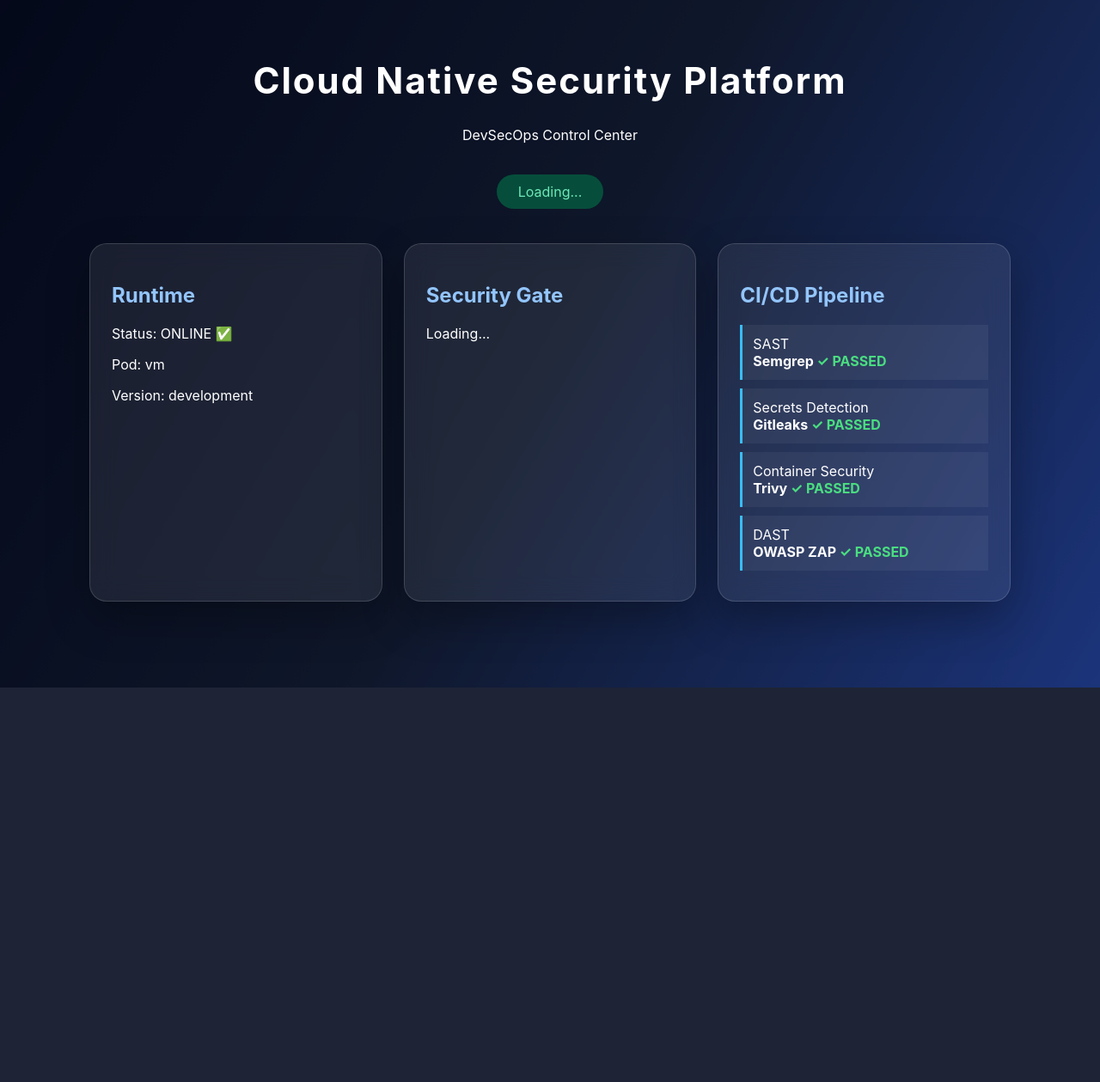
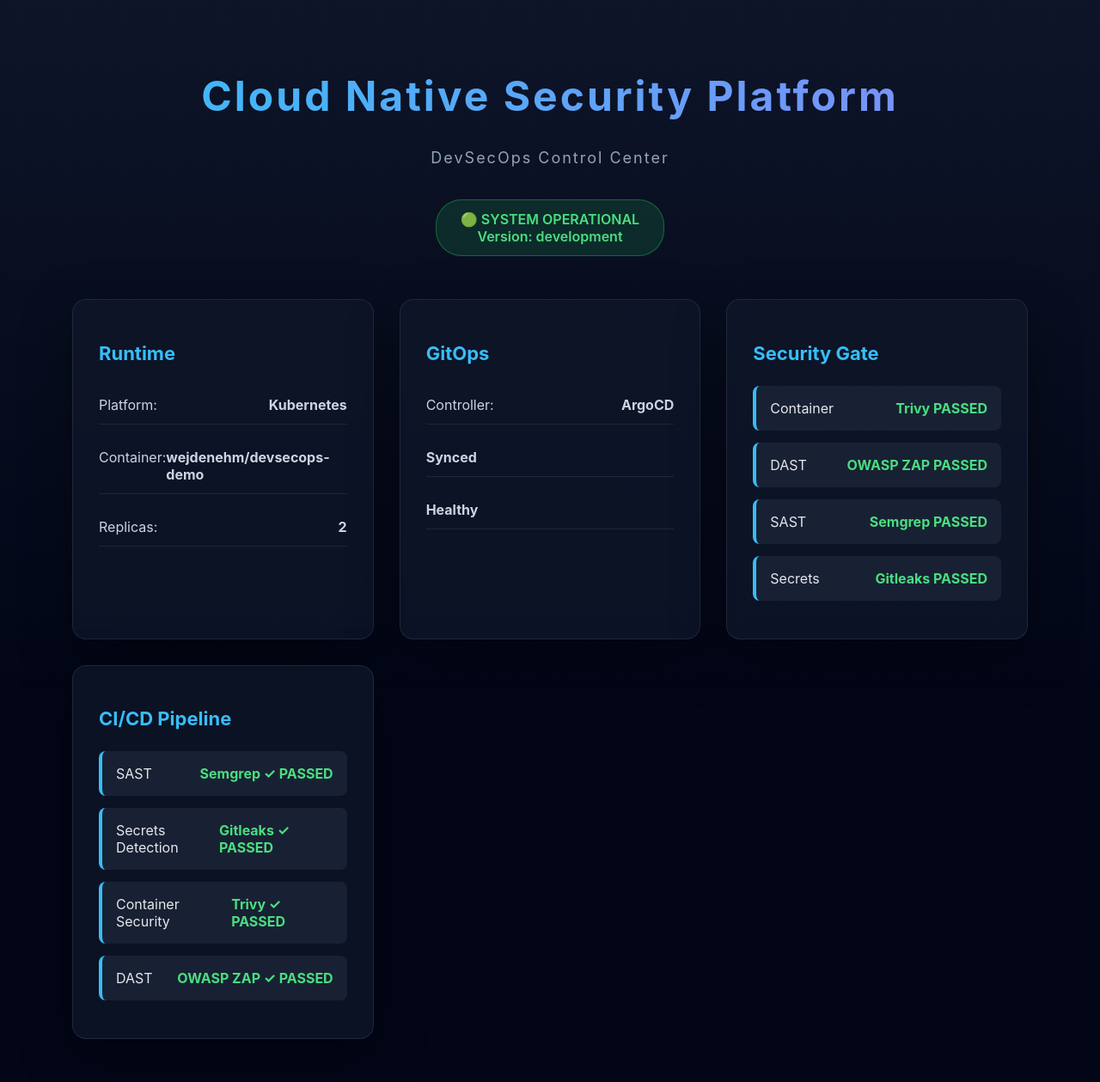
Before and after one commit to wejdeneh/devsecops-demo-app, a Flask app: page / in a window 1280 px wide. Shown: the whole page at 86% size. Before the commit the page ends 800 px from the top, so only its background shows below. Run offline with Flask 3, Linux system fonts and the light colour scheme.

Commit message:
feat: build dynamic DevSecOps control center dashboard

```diff
--- a/app/app.py
+++ b/app/app.py
@@ -97,6 +97,45 @@
             ]
         }
     )
+
+@app.route("/runtime")
+def runtime():
+
+    return jsonify(
+        {
+            "platform": "Kubernetes",
+            "namespace": "default",
+            "deployment": "devsecops-demo",
+            "replicas": 2,
+            "status": "Running",
+            "container": "wejdenehm/devsecops-demo"
+        }
+    )
+
+
+@app.route("/gitops")
+def gitops():
+
+    return jsonify(
+        {
+            "controller": "ArgoCD",
+            "sync_status": "Synced",
+            "health_status": "Healthy",
+            "deployment": "devsecops-demo"
+        }
+    )
+
+
+@app.route("/metrics-summary")
+def metrics_summary():
+
+    return jsonify(
+        {
+            "requests": "active",
+            "monitoring": "Prometheus",
+            "metrics_endpoint": "/metrics"
+        }
+    )
 if __name__ == "__main__":
 
     app.run(
--- a/app/static/app.js
+++ b/app/static/app.js
@@ -1,4 +1,4 @@
-async function loadDashboard(){
+async function loadData(){
 
 
 const health =
@@ -6,22 +6,65 @@
 .then(r=>r.json());
 
 
-document.getElementById(
-"health-status"
-).innerHTML =
-"ONLINE ✅";
+document.getElementById("status")
+.innerHTML =
+`
+🟢 SYSTEM OPERATIONAL
+<br>
+Version:
+${health.version}
+`;
 
 
-document.getElementById(
-"hostname"
-).innerHTML =
-health.hostname;
+
+const runtime =
+await fetch("/runtime")
+.then(r=>r.json());
 
 
-document.getElementById(
-"version"
-).innerHTML =
-health.version;
+document.getElementById("runtime")
+.innerHTML =
+`
+<p>Platform:
+<b>${runtime.platform}</b>
+</p>
+
+<p>
+Container:
+<b>${runtime.container}</b>
+</p>
+
+<p>
+Replicas:
+<b>${runtime.replicas}</b>
+</p>
+
+`;
+
+
+
+const gitops =
+await fetch("/gitops")
+.then(r=>r.json());
+
+
+document.getElementById("gitops")
+.innerHTML =
+`
+<p>
+Controller:
+<b>${gitops.controller}</b>
+</p>
+
+<p class="success">
+${gitops.sync_status}
+</p>
+
+<p class="success">
+${gitops.health_status}
+</p>
+`;
+
 
 
 
@@ -31,44 +74,67 @@
 
 
 
-let pipelineHTML="";
+document.getElementById("pipeline")
+.innerHTML =
+pipeline.stages.map(stage=>
 
 
-pipeline.stages.forEach(stage=>{
-
-
-pipelineHTML += `
-
+`
 <div class="pipeline-item">
 
 ${stage.name}
 
 <br>
 
-<strong>
+<span class="success">
 ${stage.tool}
-</strong>
-
-<span class="success">
 ✓ ${stage.status}
 </span>
 
 
 </div>
 
-`;
+`
 
-});
+).join("");
 
 
-document.getElementById(
-"pipeline"
-).innerHTML=pipelineHTML;
+
+
+const security =
+await fetch("/security")
+.then(r=>r.json());
+
+
+document.getElementById("security")
+.innerHTML =
+
+
+Object.entries(security)
+.map(
+item =>
+
+`
+<div class="pipeline-item">
+
+${item[0]}
+
+<br>
+
+<span class="success">
+${item[1]}
+</span>
+
+
+</div>
+`
+
+)
+.join("");
 
 
 
 }
 
 
-
-loadDashboard();
+loadData();
--- a/app/static/style.css
+++ b/app/static/style.css
@@ -7,18 +7,25 @@
 
     margin:0;
 
+    min-height:100vh;
+
     font-family:
-    Inter,
+    "Inter",
+    "Segoe UI",
     Arial,
     sans-serif;
 
-    color:white;
+    color:#e5e7eb;
 
     background:#020617;
+
+    overflow-x:hidden;
 
 }
 
 
+
+/* Animated infrastructure grid */
 
 .background {
 
@@ -26,64 +33,117 @@
 
     inset:0;
 
+    z-index:-1;
+
     background:
+
     linear-gradient(
-120deg,
-#020617,
-#0f172a,
-#1e3a8a
+        rgba(15,23,42,.9),
+        rgba(2,6,23,.95)
+    ),
+
+    linear-gradient(
+        90deg,
+        rgba(56,189,248,.08) 1px,
+        transparent 1px
+    ),
+
+    linear-gradient(
+        rgba(56,189,248,.08) 1px,
+        transparent 1px
     );
 
+    background-size:
+    auto,
+    60px 60px,
+    60px 60px;
+
+
     animation:
-move 10s infinite alternate;
-
-z-index:-1;
+    gridMove 20s linear infinite;
 
 }
 
 
 
-@keyframes move {
+@keyframes gridMove {
 
     from {
-transform:scale(1);
+        background-position:
+        0 0,
+        0 0,
+        0 0;
     }
 
     to {
-transform:scale(1.2);
+        background-position:
+        0 0,
+        60px 60px,
+        60px 60px;
     }
 
 }
 
 
 
+/* Main container */
+
+
 .container {
 
     width:90%;
 
-max-width:1200px;
+    max-width:1400px;
 
     margin:auto;
 
-padding:40px;
+    padding:50px 20px;
 
 }
 
+
+
+/* Header */
 
 
 header {
 
     text-align:center;
 
-margin-bottom:40px;
+    margin-bottom:50px;
 
 }
 
 
 
-h1 {
+header h1 {
 
-font-size:42px;
+    font-size:48px;
+
+    font-weight:700;
+
+    letter-spacing:3px;
+
+    background:
+    linear-gradient(
+        90deg,
+        #38bdf8,
+        #818cf8
+    );
+
+    -webkit-background-clip:text;
+
+    color:transparent;
+
+}
+
+
+
+header p {
+
+    color:#94a3b8;
+
+    font-size:18px;
 
     letter-spacing:2px;
 
@@ -91,22 +151,38 @@
 
 
 
+/* System status */
+
+
 #status {
 
-display:inline-block;
+    display:inline-flex;
+
+    align-items:center;
+
+    gap:10px;
 
     margin-top:20px;
 
-padding:10px 25px;
+    padding:12px 28px;
 
-border-radius:20px;
+    border-radius:30px;
 
-background:#064e3b;
+    background:
+    rgba(34,197,94,.15);
 
-color:#6ee7b7;
+    border:
+    1px solid rgba(34,197,94,.4);
+
+    color:#4ade80;
+
+    font-weight:600;
 
 }
 
+
+
+/* Cards layout */
 
 
 .cards {
@@ -114,31 +190,55 @@
     display:grid;
 
     grid-template-columns:
-repeat(auto-fit,minmax(300px,1fr));
+    repeat(
+        auto-fit,
+        minmax(350px,1fr)
+    );
 
-gap:25px;
+    gap:30px;
 
 }
 
 
 
+/* Dashboard cards */
+
+
 .card {
 
     background:
-rgba(255,255,255,0.08);
-
-backdrop-filter:
-blur(15px);
-
-border-radius:20px;
-
-padding:25px;
+    rgba(15,23,42,.75);
 
     border:
-1px solid rgba(255,255,255,.15);
+    1px solid rgba(148,163,184,.15);
+
+    border-radius:16px;
+
+    padding:30px;
+
 
     box-shadow:
-0 20px 50px rgba(0,0,0,.3);
+
+    0 20px 60px
+    rgba(0,0,0,.4);
+
+
+    transition:
+    transform .3s,
+    border .3s;
+
+}
+
+
+
+.card:hover {
+
+    transform:
+    translateY(-8px);
+
+
+    border-color:
+    rgba(56,189,248,.6);
 
 }
 
@@ -146,32 +246,139 @@
 
 .card h2 {
 
-color:#93c5fd;
+    color:#38bdf8;
+
+    font-size:22px;
+
+    margin-bottom:25px;
 
 }
 
+
+
+/* Data rows */
+
+
+.card p {
+
+    display:flex;
+
+    justify-content:space-between;
+
+    border-bottom:
+    1px solid rgba(255,255,255,.08);
+
+    padding:12px 0;
+
+    color:#cbd5e1;
+
+}
+
+
+
+/* Success state */
 
 
 .success {
 
     color:#4ade80;
 
-font-weight:bold;
+    font-weight:700;
 
 }
 
 
 
+/* Pipeline */
+
+
 .pipeline-item {
 
-padding:12px;
 
-margin:10px 0;
+    display:flex;
+
+    justify-content:space-between;
+
+    align-items:center;
+
+
+    padding:16px;
+
+
+    margin:14px 0;
+
+
+    background:
+    rgba(30,41,59,.7);
+
 
     border-left:
-3px solid #38bdf8;
+
+    4px solid #38bdf8;
+
+
+    border-radius:8px;
+
+
+    transition:.3s;
+
+}
+
+
+
+.pipeline-item:hover {
+
 
     background:
-rgba(255,255,255,.05);
+    rgba(56,189,248,.15);
+
 
 }
+
+
+
+/* Status dots */
+
+
+.status-dot {
+
+
+    width:10px;
+
+    height:10px;
+
+    border-radius:50%;
+
+
+    background:#22c55e;
+
+
+    box-shadow:
+
+    0 0 15px #22c55e;
+
+}
+
+
+
+/* Responsive */
+
+
+@media(max-width:700px){
+
+
+header h1 {
+
+    font-size:32px;
+
+}
+
+
+.container {
+
+    padding:25px 10px;
+
+}
+
+
+}
--- a/app/templates/index.html
+++ b/app/templates/index.html
@@ -4,7 +4,7 @@
 <head>
 
 <title>
-Cloud Native Security Platform
+DevSecOps Control Center
 </title>
 
 <link rel="stylesheet" href="/static/style.css">
@@ -31,9 +31,11 @@
 DevSecOps Control Center
 </p>
 
+
 <div id="status">
-Loading...
+Loading runtime...
 </div>
+
 
 </header>
 
@@ -48,28 +50,32 @@
 Runtime
 </h2>
 
-<p>
-Status:
-<span id="health-status">
--
-</span>
-</p>
 
-<p>
-Pod:
-<span id="hostname">
--
-</span>
-</p>
+<div id="runtime">
+Loading...
+</div>
 
-<p>
-Version:
-<span id="version">
--
-</span>
-</p>
 
 </div>
+
+
+
+
+<div class="card">
+
+<h2>
+GitOps
+</h2>
+
+
+<div id="gitops">
+Loading...
+</div>
+
+
+</div>
+
+
 
 
 
@@ -79,11 +85,14 @@
 Security Gate
 </h2>
 
+
 <div id="security">
 Loading...
 </div>
 
+
 </div>
+
 
 
 
@@ -95,20 +104,19 @@
 
 
 <div id="pipeline">
-
 Loading...
-
 </div>
 
 
 </div>
 
 
+
 </section>
 
 
+</div>
 
-</div>
 
 
 <script src="/static/app.js"></script>
@@ -116,4 +124,5 @@
 
 </body>
 
+
 </html>
```
Lines whose indentation alone changed are shown as unchanged.
